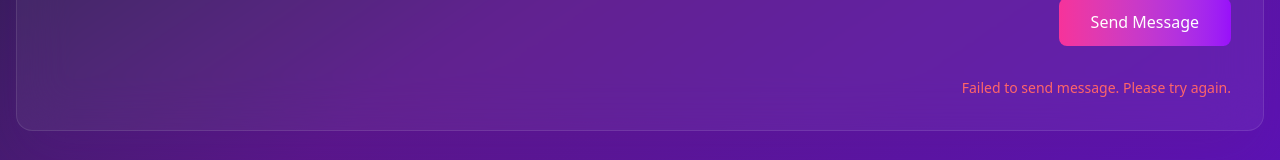
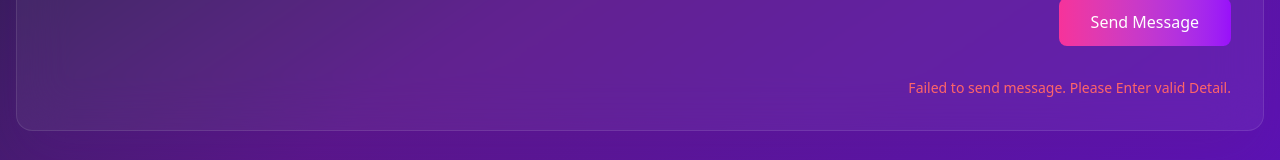
Before and after one commit to TUSHAR-hase/portfolio-, a React (Vite) app in the folder portfoliyo/: page / in a window 1280 px wide. Both pictures are taken after typing "Sample", "name@example.com", "Sample", "Sample" into the empty fields and a click on the button "Send Message". Shown: the part 4512-4672 px from the top of the page. Built offline with nearby package versions, Linux system fonts and the light colour scheme; no server answers.

Commit message:
Add /sendNotification endpoint and Vercel config

```diff
--- a/portfoliyo/src/components/pages/contect.jsx
+++ b/portfoliyo/src/components/pages/contect.jsx
@@ -266,7 +266,7 @@ const Contact = () => {
                       exit={{ opacity: 0, y: -10 }}
                       className="text-red-400 text-sm text-right pt-2"
                     >
-                      Failed to send message. Please try again.
+                      Failed to send message. Please Enter valid Detail.
                     </motion.div>
                   )}
                 </AnimatePresence>
```
